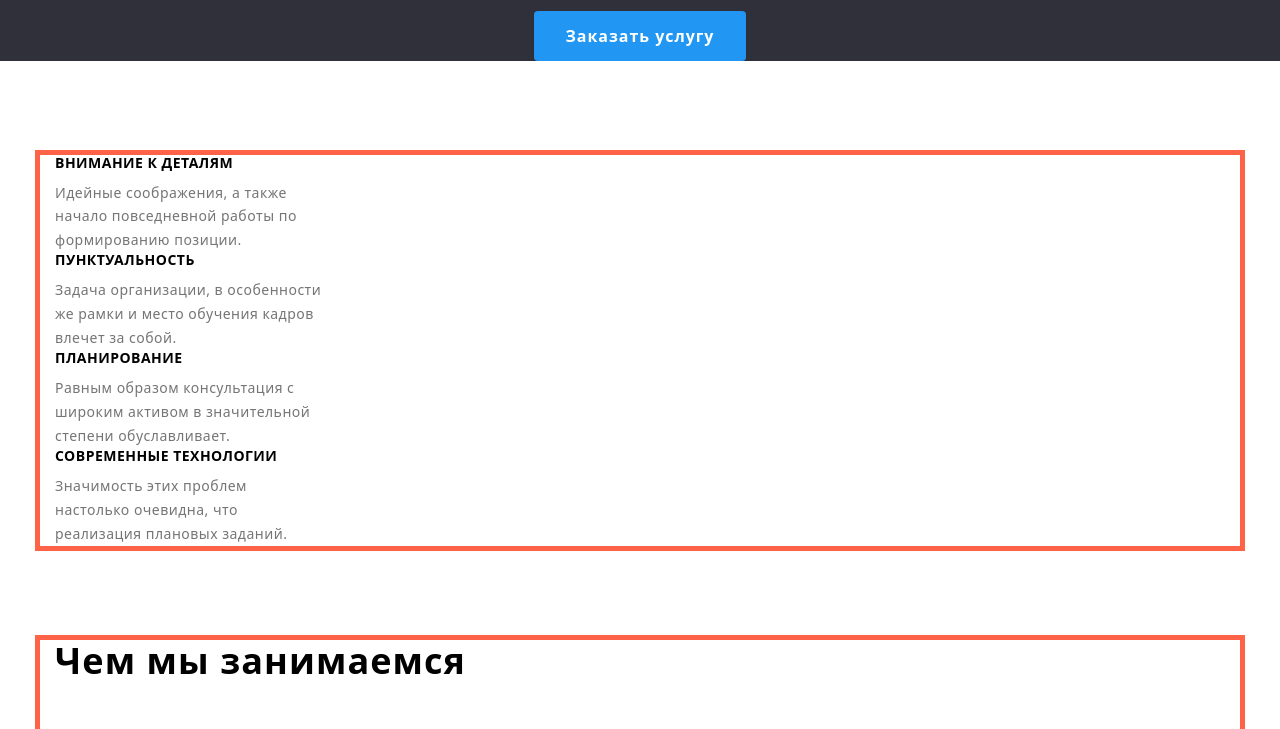
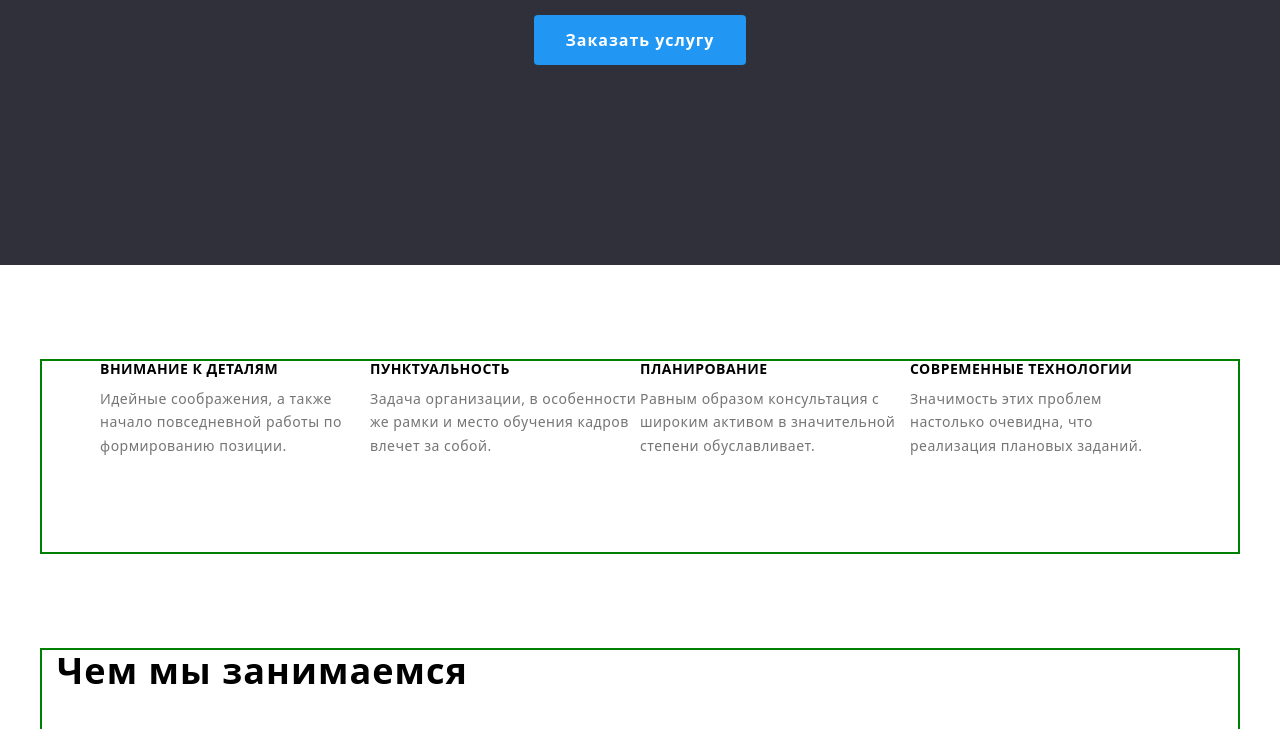
Before and after one commit to SHDMYUA/goit-markup-hw-03, a plain HTML site: page index.html in a window 1280 px wide. Shown: the part 262-991 px from the top of the page. Drawn offline with nearby package versions, Linux system fonts and the light colour scheme.

Commit message:
Update styles.css

```diff
--- a/css/styles.css
+++ b/css/styles.css
@@ -64,7 +64,8 @@ body {
   padding-left: 15px;
   padding-right: 15px;
   margin: 0 auto;
-  outline: 5px solid tomato;
+  border: 2px solid green ;
+
 }
 
 /* -------------------- SECTION NAVIGATION ------------- */
@@ -190,7 +191,7 @@ body {
   height: 50px;
   border-radius: 4px;
   border: 1px transparent;
-  /* margin-bottom: 200px; */
+  margin-bottom: 200px;
   padding: 10px 32px;
 }
 
@@ -235,9 +236,9 @@ margin-bottom: 10px;
 
 .benefits {
   margin-bottom: 94px;
-  /* display: flex; */
+  display: flex;
   justify-content: center;
-  /* align-items: center; */
+
 }
 
 
```
